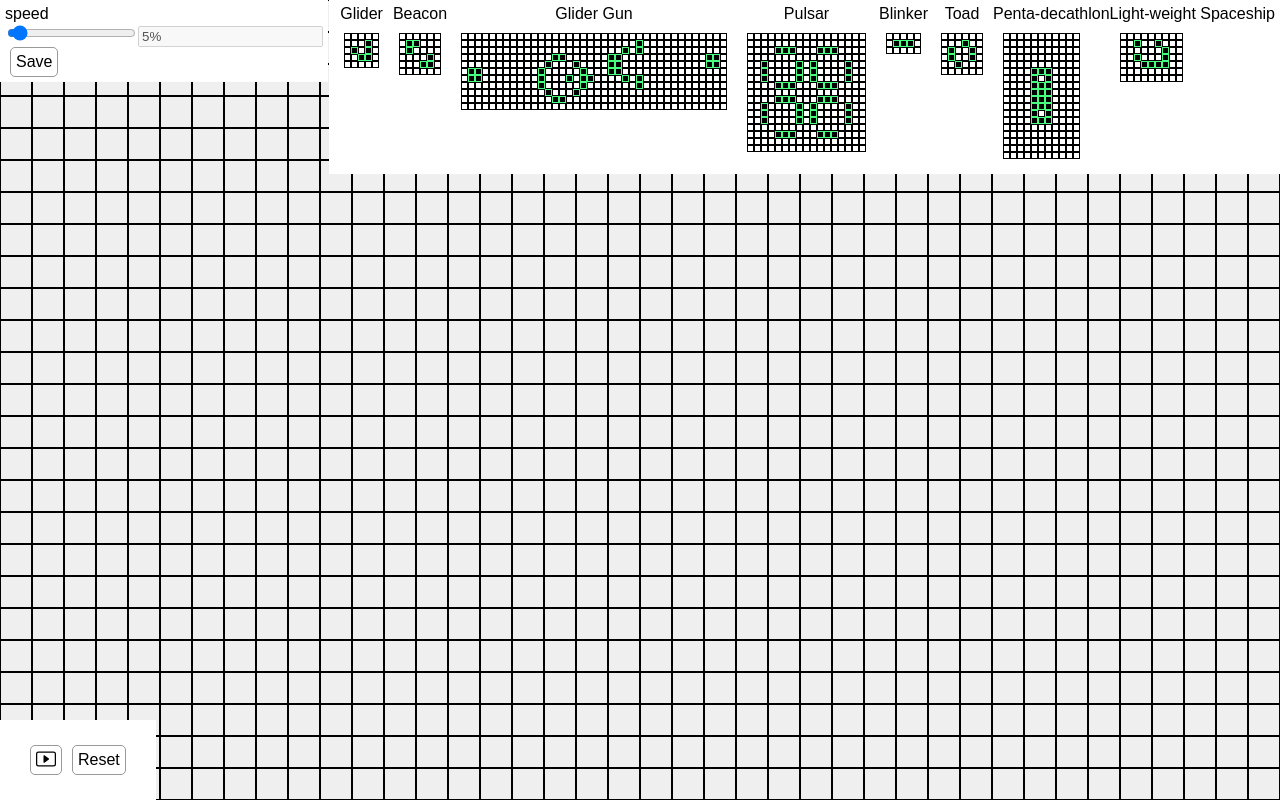
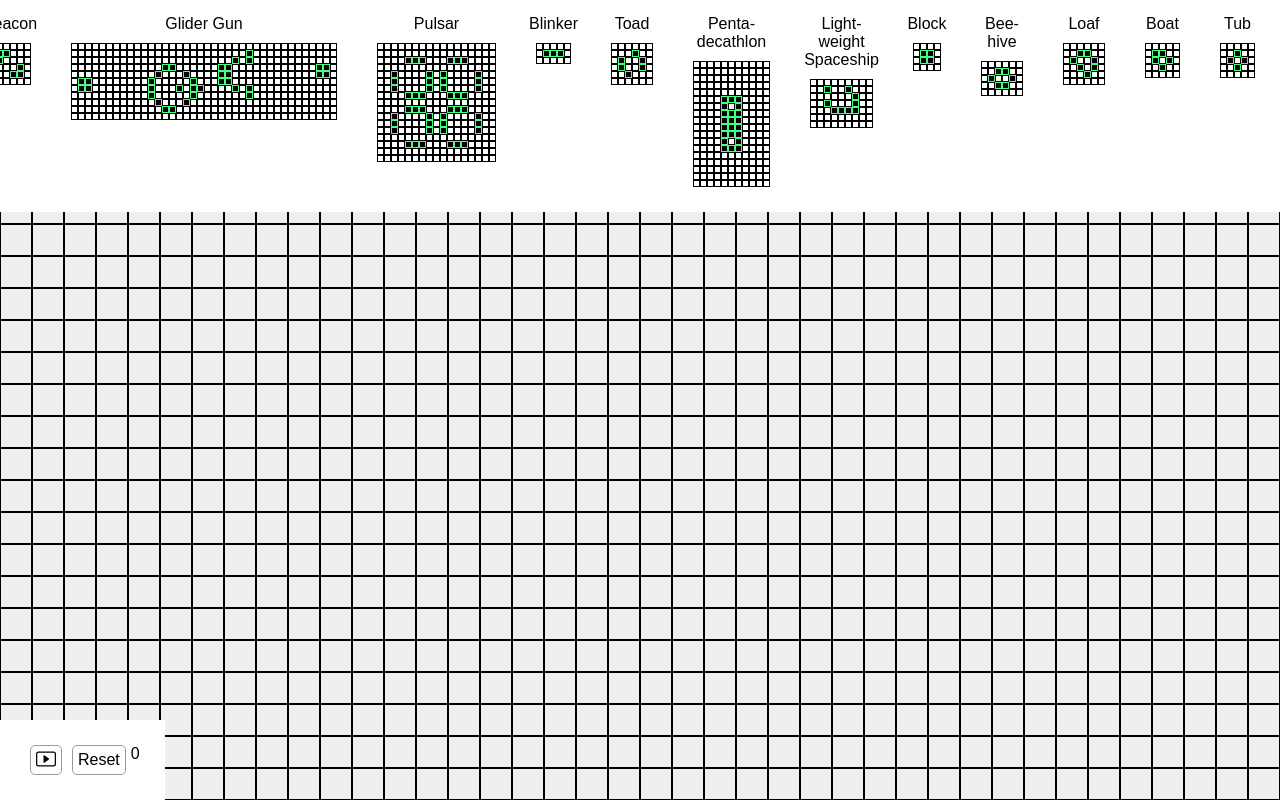
Before and after one commit to Meorne/game-of-life, a React app: page / in a window 1280 px wide. Built offline with nearby package versions, Linux system fonts and the light colour scheme.

Commit message:
add render counter and restore square size

```diff
--- a/src/App.jsx
+++ b/src/App.jsx
@@ -14,7 +14,7 @@ const App = () => {
   const [currentMatrix, setMatrix] = useState([])
   const matrixMemo = useMemo(() => ({ currentMatrix, setMatrix }), [currentMatrix])
 
-  const [lifeCycleState, setLifeCycleState] = useState(`stoped`)
+  const [lifeCycleState, setLifeCycleState] = useState({ currentState: `stoped`, i: 0 })
   const lifeCycleMemo = useMemo(() => ({ lifeCycleState, setLifeCycleState }), [lifeCycleState])
   const defaulfParams = {
     squareSize: 30,
--- a/src/MatrixContainer.jsx
+++ b/src/MatrixContainer.jsx
@@ -34,6 +34,7 @@ const propTypes = {
 const defaultProps = {
 }
 
+let i = 0
 const MatrixContainer = () => {
   const { lifeCycleState, setLifeCycleState } = useContext(lifeCycleContext)
   const { currentMatrix, setMatrix } = useContext(matrixContext)
@@ -46,6 +47,9 @@ const MatrixContainer = () => {
 
   useEffect(() => {
     lifeCycle(currentMatrix, lifeCycleState, 1000 / speed, setMatrix)
+    if (lifeCycleState === `stoped`) i = 0
+    if (lifeCycleState === `started`) i++
+
     window.currentMatrix = currentMatrix
   }, [
     currentMatrix,
@@ -105,6 +109,7 @@ const MatrixContainer = () => {
             : <BsStopBtn />}
         </Btn>
         <Btn onClick={resetGame}> Reset </Btn>
+        <div>{i}</div>
       </ActionsContainer>
     </>
   )
--- a/src/ParamsContainer.jsx
+++ b/src/ParamsContainer.jsx
@@ -1,7 +1,7 @@
-import React, { useContext, useState } from 'react'
+import React, { useContext } from 'react'
 import styled from 'styled-components'
-import { paramsContext, templateContext } from './context'
-import { Btn } from './globalStyles'
+import { paramsContext, templateContext, lifeCycleContext } from './context'
+// import { Btn } from './globalStyles'
 
 const ParamsWrapper = styled.div`
   position: absolute;
@@ -15,33 +15,35 @@ const ParamsInput = styled.input``
 const ParamsContainer = () => {
   const { params, setParams } = useContext(paramsContext)
   const { setTemplate } = useContext(templateContext)
-  const [newParams, setNewParams] = useState({ ...params })
-  const { speed } = newParams
+  const { lifeCycleState, setLifeCycleState } = useContext(lifeCycleContext)
+  const { speed, squareSize } = params
 
-  const updateParams = (key, type = `string`) => ({ target: { value } }) => {
-    const modifiedParams = { ...newParams }
+  const updateParams = (key, type = `string`, resetMatrix = false) => ({ target: { value } }) => {
+    const modifiedParams = { ...params }
     modifiedParams[key] = type === `number` ? Number.parseInt(value, 10) : value
-    setNewParams(modifiedParams)
+    setParams(modifiedParams)
+    if (resetMatrix) {
+      setTemplate([])
+      setLifeCycleState(`stoped`)
+    }
   }
 
-  const applyParams = () => {
-    setTemplate([])
-    setParams(newParams)
-  }
+  // const applyParams = () => setParams(newParams)
 
   return (
     <ParamsWrapper>
-      {/* <div>
+      <div>
         <div>squareSize</div>
         <ParamsInput
           type="range"
-          onChange={updateParams(`squareSize`, `number`)}
-          value={newParams?.squareSize}
+          onChange={updateParams(`squareSize`, `number`, true)}
+          value={squareSize}
           min="20"
           max="30"
+          disabled={lifeCycleState === `start`}
         />
-        <ParamsInput disabled value={newParams?.squareSize} />
-      </div> */}
+        <ParamsInput disabled value={squareSize} />
+      </div>
       <div>
         <div>speed</div>
         <ParamsInput
@@ -53,7 +55,6 @@ const ParamsContainer = () => {
         />
         <ParamsInput disabled value={`${speed}%`} />
       </div>
-      <Btn onClick={applyParams}>Save</Btn>
     </ParamsWrapper>
   )
 }
--- a/src/TemplateContainer.jsx
+++ b/src/TemplateContainer.jsx
@@ -7,7 +7,7 @@ import { templateContext, paramsContext, lifeCycleContext } from './context'
 import { Line, Square } from './globalStyles'
 import tmplList from './templateList.json'
 
-const TemplateWrapper = styled.div`
+const TemplateWrapper = styled.div.attrs({ className: `TemplateWrapper` })`
   display: flex;
   position: absolute;
   top: 0;
@@ -15,11 +15,20 @@ const TemplateWrapper = styled.div`
   background: #fff;
   padding: 5px;
 `
-const Template = styled.div`
+const Template = styled.div.attrs({ className: `Template` })`
+  display: flex;
+  flex-direction: column;
+  align-items: center;
   margin: 10px;
   cursor: pointer;
 `
-const Title = styled.div`
+const DrawedTmpl = styled.div.attrs({ className: `DrawedTmpl` })`
+  display: flex;
+  flex-direction: column;
+  margin: 10px;
+  cursor: pointer;
+`
+const Title = styled.div.attrs({ className: `Title` })`
   text-align:center ;
 `
 
@@ -94,9 +103,9 @@ const TemplateContainer = () => {
   }, [])
 
   const drawTemplate = ({ title, tmpl = [] }) => (
-    <div key={title}>
+    <Template key={title}>
       <Title>{title}</Title>
-      <Template onClick={drawTmplInCurrentMatrix(tmpl)}>
+      <DrawedTmpl onClick={drawTmplInCurrentMatrix(tmpl)}>
         {tmpl.map((e, i) => (
           <Line key={`line-${i}`}>
             {e.map((f, j) => (
@@ -109,8 +118,8 @@ const TemplateContainer = () => {
             ))}
           </Line>
         ))}
-      </Template>
-    </div>
+      </DrawedTmpl>
+    </Template>
   )
 
   return (
--- a/src/globalStyles.js
+++ b/src/globalStyles.js
@@ -11,13 +11,14 @@ html, body, #root {
   overflow: hidden ;
   font-family: Arial, Helvetica, sans-serif;
 }
+
 `
-export const Line = styled.div`
+export const Line = styled.div.attrs({ className: `Line` })`
   display: flex;
+  flex-direction:row ;
 `
 
-export const Square = styled.div`
-  display: inline-flex;
+export const Square = styled.div.attrs({ className: `Square` })`
   width: ${({ squareSize }) => squareSize}px;
   height: ${({ squareSize }) => squareSize}px;
   border: ${({ borderSize }) => borderSize}px solid #000;
@@ -34,7 +35,7 @@ export const Square = styled.div`
   }
 `
 
-export const Btn = styled.div`
+export const Btn = styled.div.attrs({ className: `Btn` })`
   display: inline-block;
   padding: 5px;
   border: 1px solid #999;
--- a/src/templateList.json
+++ b/src/templateList.json
@@ -119,5 +119,60 @@
       [0, 0, 0, 0, 0, 0, 0, 0, 0],
       [0, 0, 0, 0, 0, 0, 0, 0, 0]
     ]
+  },
+  {
+    "title": "Block",
+    "type": "Still Lifes",
+    "tmpl": [
+      [0, 0, 0, 0 ],
+      [0, 1, 1, 0 ],
+      [0, 1, 1, 0 ],
+      [0, 0, 0, 0 ]
+    ]
+  },
+  {
+    "title": "Bee-hive",
+    "type": "Still Lifes",
+    "tmpl": [
+      [0, 0, 0, 0, 0, 0],
+      [0, 0, 1, 1, 0, 0],
+      [0, 1, 0, 0, 1, 0],
+      [0, 0, 1, 1, 0, 0],
+      [0, 0, 0, 0, 0, 0]
+    ]
+  },
+  {
+    "title": "Loaf",
+    "type": "Still Lifes",
+    "tmpl": [
+      [0, 0, 0, 0, 0, 0],
+      [0, 0, 1, 1, 0, 0],
+      [0, 1, 0, 0, 1, 0],
+      [0, 0, 1, 0, 1, 0],
+      [0, 0, 0, 1, 0, 0],
+      [0, 0, 0, 0, 0, 0]
+    ]
+  },
+  {
+    "title": "Boat",
+    "type": "Still Lifes",
+    "tmpl": [
+      [0, 0, 0, 0, 0],
+      [0, 1, 1, 0, 0],
+      [0, 1, 0, 1, 0],
+      [0, 0, 1, 0, 0],
+      [0, 0, 0, 0, 0]
+    ]
+  },
+  {
+    "title": "Tub",
+    "type": "Still Lifes",
+    "tmpl": [
+      [0, 0, 0, 0, 0],
+      [0, 0, 1, 0, 0],
+      [0, 1, 0, 1, 0],
+      [0, 0, 1, 0, 0],
+      [0, 0, 0, 0, 0]
+    ]
   }
 ]
```
